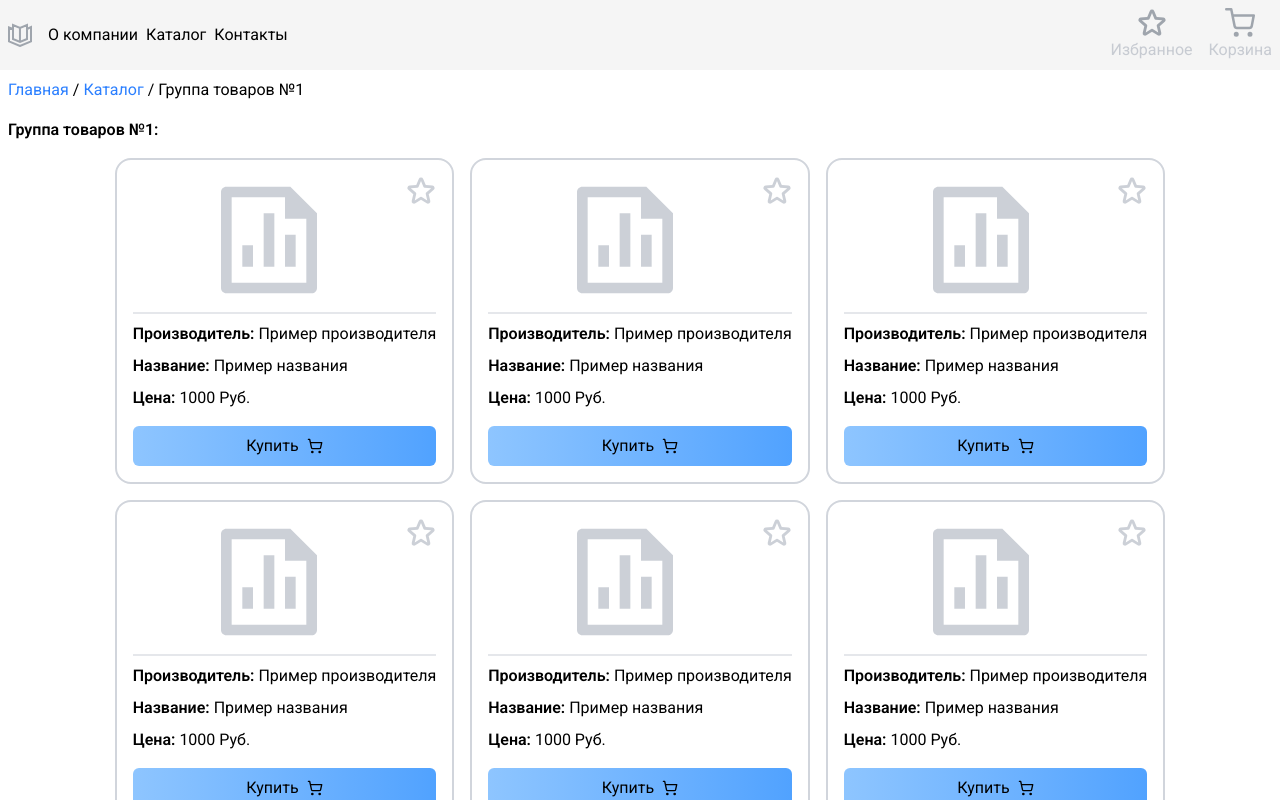
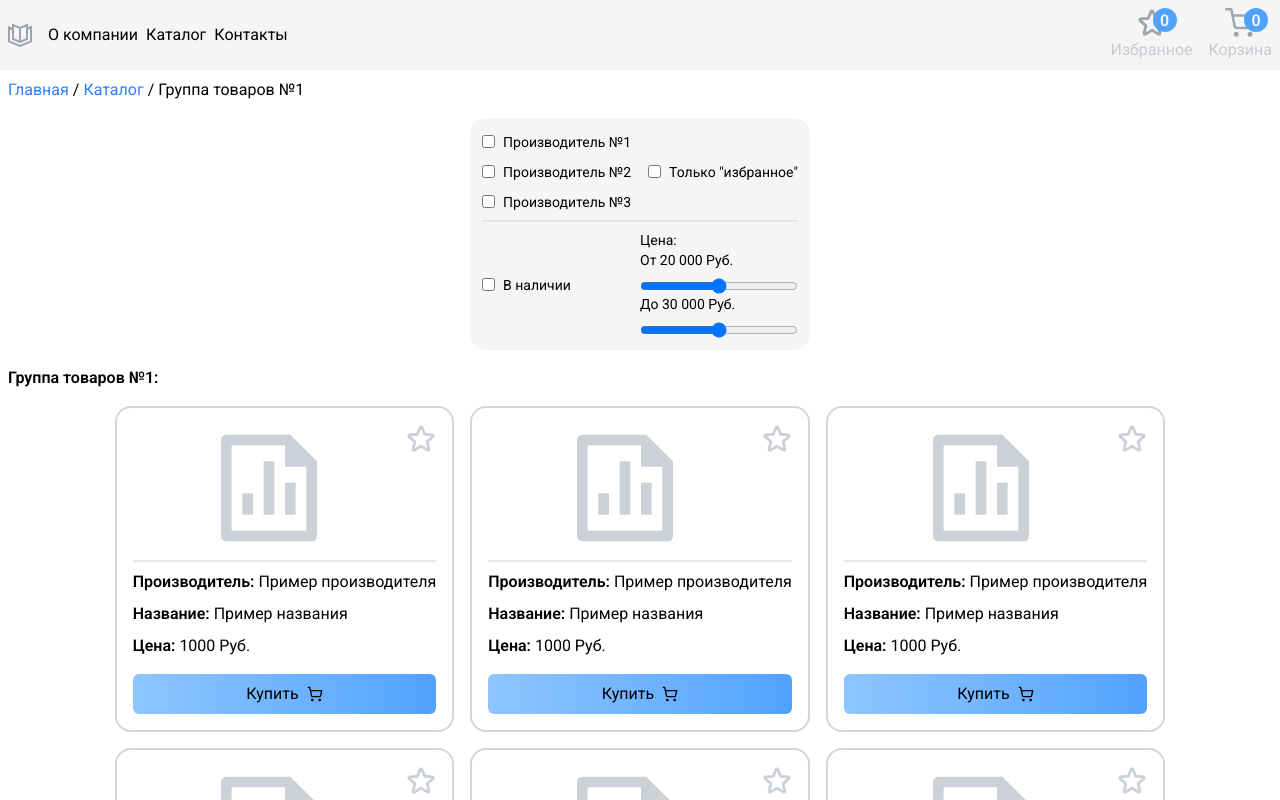
Before and after one commit to Vb3519/website_scheme, a React (Vite) app: page /#/catalog/groupOne in a window 1280 px wide. Shown: the top 800 px of the page. Built offline with nearby package versions, Linux system fonts and the light colour scheme; a web font is replaced by a local one.

Commit message:
на каждой странице добавлены компоненты с навигационными ссылками, форма для фильтрации товаров в каталоге

```diff
--- a/src/pages/AboutPage.tsx
+++ b/src/pages/AboutPage.tsx
@@ -1,16 +1,29 @@
+import { NavLink } from 'react-router-dom';
+
+// React-icons:
 import { MdDesignServices } from 'react-icons/md';
 
 // Ui:
 import CustomSection from '../shared/ui/CustomSection';
+import BreadCrumbs from '../shared/ui/BreadCrumbs';
 
 const AboutPage = () => {
   return (
     <main className="p-2 h-full flex-1 flex flex-col gap-10 justify-between overflow-y-auto">
-      <CustomSection className="h-full lg:h-screen">
+      <CustomSection className="h-full justify-start lg:h-screen">
+        <BreadCrumbs>
+          <li>
+            <NavLink to="/">Главная</NavLink>
+          </li>
+          <li className="text-black">
+            <span>/</span> О компании
+          </li>
+        </BreadCrumbs>
+
         <h1 className="text-center font-semibold text-2xl">
           Информация о компании
         </h1>
-        <MdDesignServices className="text-9xl text-gray-400/50" />
+        <MdDesignServices className="m-auto text-9xl text-gray-400/50" />
       </CustomSection>
     </main>
   );
--- a/src/pages/CartPage.tsx
+++ b/src/pages/CartPage.tsx
@@ -1,14 +1,27 @@
+import { NavLink } from 'react-router-dom';
+
+// React-icons:
 import { FiShoppingCart } from 'react-icons/fi';
 
 // Ui:
 import CustomSection from '../shared/ui/CustomSection';
+import BreadCrumbs from '../shared/ui/BreadCrumbs';
 
 const CartPage = () => {
   return (
     <main className="p-2 h-full flex-1 flex flex-col gap-10 justify-between overflow-y-auto">
-      <CustomSection className="h-full lg:h-screen">
+      <CustomSection className="h-full justify-start lg:h-screen">
+        <BreadCrumbs>
+          <li>
+            <NavLink to="/">Главная</NavLink>
+          </li>
+          <li className="text-black">
+            <span>/</span> Корзина товаров
+          </li>
+        </BreadCrumbs>
+
         <h1 className="text-center font-semibold text-2xl">Корзина</h1>
-        <FiShoppingCart className="text-9xl text-gray-400/50 lg:m-0" />
+        <FiShoppingCart className="m-auto text-9xl text-gray-400/50" />
       </CustomSection>
     </main>
   );
--- a/src/pages/ContactsPage.tsx
+++ b/src/pages/ContactsPage.tsx
@@ -1,16 +1,29 @@
+import { NavLink } from 'react-router-dom';
+
+// React-icons:
 import { GrContact } from 'react-icons/gr';
 
 // Ui:
 import CustomSection from '../shared/ui/CustomSection';
+import BreadCrumbs from '../shared/ui/BreadCrumbs';
 
 const ContactsPage = () => {
   return (
     <main className="p-2 h-full flex-1 flex flex-col gap-10 justify-between overflow-y-auto">
-      <CustomSection className="h-full lg:h-screen">
+      <CustomSection className="h-full justify-start lg:h-screen">
+        <BreadCrumbs>
+          <li>
+            <NavLink to="/">Главная</NavLink>
+          </li>
+          <li className="text-black">
+            <span>/</span> Контакты
+          </li>
+        </BreadCrumbs>
+
         <h1 className="text-center font-semibold text-2xl">
           Контакты для обратной связи
         </h1>
-        <GrContact className="text-9xl text-gray-400/50" />
+        <GrContact className="m-auto text-9xl text-gray-400/50" />
       </CustomSection>
     </main>
   );
--- a/src/pages/FavouritePage.tsx
+++ b/src/pages/FavouritePage.tsx
@@ -1,14 +1,27 @@
+import { NavLink } from 'react-router-dom';
+
+// React-icons:
 import { PiStarBold } from 'react-icons/pi';
 
 // Ui:
 import CustomSection from '../shared/ui/CustomSection';
+import BreadCrumbs from '../shared/ui/BreadCrumbs';
 
 const FavouritePage = () => {
   return (
     <main className="p-2 h-full flex-1 flex flex-col gap-10 justify-between overflow-y-auto">
-      <CustomSection className="h-full lg:h-screen">
+      <CustomSection className="h-full justify-start lg:h-screen">
+        <BreadCrumbs>
+          <li>
+            <NavLink to="/">Главная</NavLink>
+          </li>
+          <li className="text-black">
+            <span>/</span> Избранное
+          </li>
+        </BreadCrumbs>
+
         <h1 className="text-center font-semibold text-2xl">Избранное</h1>
-        <PiStarBold className="text-9xl text-gray-400/50" />
+        <PiStarBold className="m-auto text-9xl text-gray-400/50" />
       </CustomSection>
     </main>
   );
--- a/src/pages/catalog/CatalogGroupOnePage.tsx
+++ b/src/pages/catalog/CatalogGroupOnePage.tsx
@@ -9,6 +9,7 @@ import CustomSection from '../../shared/ui/CustomSection';
 import BreadCrumbs from '../../shared/ui/BreadCrumbs';
 import ProductCard from '../../shared/ui/ProductCard';
 import CustomButton from '../../shared/ui/CustomButton';
+import CatalogFiltersForm from '../../widgets/CatalogFiltersForm';
 
 const CatalogGroupOnePage = () => {
   return (
@@ -27,6 +28,8 @@ const CatalogGroupOnePage = () => {
             <span>/</span> Группа товаров №1
           </li>
         </BreadCrumbs>
+
+        <CatalogFiltersForm />
 
         <h1 className="w-full text-left font-semibold">Группа товаров №1:</h1>
 
--- a/src/pages/catalog/CatalogPage.tsx
+++ b/src/pages/catalog/CatalogPage.tsx
@@ -1,19 +1,28 @@
 import { NavLink } from 'react-router-dom';
 
 // React-icons:
-import { LuNotebookPen } from 'react-icons/lu';
 import { RiFileList3Line } from 'react-icons/ri';
 
 // Ui:
 import CustomSection from '../../shared/ui/CustomSection';
+import BreadCrumbs from '../../shared/ui/BreadCrumbs';
 
 const CatalogPage = () => {
   return (
     <main className="p-2 h-full flex-1 flex flex-col gap-10 justify-between overflow-y-auto">
       <CustomSection className="justify-start md:h-full lg:h-screen">
+        <BreadCrumbs>
+          <li>
+            <NavLink to="/">Главная</NavLink>
+          </li>
+          <li className="text-black">
+            <span>/</span> Каталог
+          </li>
+        </BreadCrumbs>
+
         <h1 className="text-center font-semibold text-2xl">Каталог товаров</h1>
 
-        <ul className="w-full flex flex-col gap-4 justify-center md:flex-row">
+        <ul className="m-auto w-full flex flex-col gap-4 justify-center md:flex-row">
           <ProductsGroupCard>
             <h2 className="font-semibold">Группа товаров №1</h2>
             <RiFileList3Line className="text-9xl text-gray-400/50" />
--- /dev/null
+++ b/src/widgets/CatalogFiltersForm.tsx
@@ -0,0 +1,61 @@
+const CatalogFiltersForm = () => {
+  return (
+    <form className="p-3 text-sm bg-[#f5f5f5] rounded-2xl grid grid-cols-2">
+      {/* ----- Производители: ----- */}
+      <fieldset className="pb-2 border-b-2 border-b-gray-200 flex flex-col gap-2">
+        <div className="flex gap-2 items-center">
+          <input id="devOne" type="checkbox"></input>
+          <label htmlFor="devOne" className="mt-0.5 cursor-pointer">
+            Производитель №1
+          </label>
+        </div>
+
+        <div className="flex gap-2 items-center">
+          <input id="devTwo" type="checkbox"></input>
+          <label htmlFor="devTwo" className="mt-0.5 cursor-pointer">
+            Производитель №2
+          </label>
+        </div>
+
+        <div className="flex gap-2 items-center">
+          <input id="devThree" type="checkbox"></input>
+          <label htmlFor="devThree" className="mt-0.5 cursor-pointer">
+            Производитель №3
+          </label>
+        </div>
+      </fieldset>
+
+      {/* ----- Избранное: ----- */}
+      <fieldset className="pb-2 pl-2 border-b-2 border-b-gray-200 flex gap-2 items-center">
+        <input id="onlyFav" type="checkbox"></input>
+        <label htmlFor="onlyFav" className="mt-0.5 cursor-pointer">
+          Только "избранное"
+        </label>
+      </fieldset>
+
+      {/* ----- В наличии: ----- */}
+      <fieldset className="pt-2 flex gap-2 items-center">
+        <input id="inStock" type="checkbox"></input>
+        <label htmlFor="inStock" className="mt-0.5 cursor-pointer">
+          В наличии
+        </label>
+      </fieldset>
+
+      {/* ----- Цена: ----- */}
+      <fieldset className="pt-2">
+        <p>Цена:</p>
+        <div className="flex flex-col gap-2">
+          <span>От 20 000 Руб.</span>
+          <input type="range" step="100" min="20000" max="30000"></input>
+        </div>
+
+        <div className="flex flex-col gap-2">
+          <span>До 30 000 Руб.</span>
+          <input type="range" step="100" min="20000" max="30000"></input>
+        </div>
+      </fieldset>
+    </form>
+  );
+};
+
+export default CatalogFiltersForm;
--- a/src/widgets/Footer.tsx
+++ b/src/widgets/Footer.tsx
@@ -13,22 +13,28 @@ const Footer = () => {
   return (
     <footer className="p-2 flex flex-col gap-2 bg-[#f5f5f5] lg:flex-row lg:justify-between lg:py-4">
       <ul className="flex gap-4 justify-center lg:hidden">
-        <li>
+        <li className="relative">
           <NavLink
             to="favourite"
             className="flex flex-col items-center justify-center cursor-pointer"
           >
             <PiStarBold className="text-3xl text-gray-600/50" />{' '}
             <span className="text-gray-400/50">Избранное</span>
+            <div className="absolute top-0 right-4 flex items-center justify-center w-6 h-6 rounded-[50%] bg-blue-400 font-semibold text-[whitesmoke]">
+              <span className="mt-0.5">0</span>
+            </div>
           </NavLink>
         </li>
-        <li>
+        <li className="relative">
           <NavLink
             to="cart"
             className="flex flex-col items-center justify-center cursor-pointer"
           >
             <FiShoppingCart className="text-3xl text-gray-600/50" />{' '}
             <span className="text-gray-400/50">Корзина</span>
+            <div className="absolute top-0 right-1 flex items-center justify-center w-6 h-6 rounded-[50%] bg-blue-400 font-semibold text-[whitesmoke]">
+              <span className="mt-0.5">0</span>
+            </div>
           </NavLink>
         </li>
       </ul>
--- a/src/widgets/Header.tsx
+++ b/src/widgets/Header.tsx
@@ -26,22 +26,28 @@ const Header = () => {
       </nav>
 
       <ul className="ml-auto hidden gap-4 justify-between lg:flex">
-        <li>
+        <li className="relative">
           <NavLink
             to="favourite"
             className="flex flex-col items-center justify-center cursor-pointer"
           >
             <PiStarBold className="text-3xl text-gray-600/50" />{' '}
             <span className="text-gray-400/50">Избранное</span>
+            <div className="absolute top-0 right-4 flex items-center justify-center w-6 h-6 rounded-[50%] bg-blue-400 font-semibold text-[whitesmoke]">
+              <span className="mt-0.5">0</span>
+            </div>
           </NavLink>
         </li>
-        <li>
+        <li className="relative">
           <NavLink
             to="cart"
             className="flex flex-col items-center justify-center cursor-pointer"
           >
             <FiShoppingCart className="text-3xl text-gray-600/50" />{' '}
             <span className="text-gray-400/50">Корзина</span>
+            <div className="absolute top-0 right-1 flex items-center justify-center w-6 h-6 rounded-[50%] bg-blue-400 font-semibold text-[whitesmoke]">
+              <span className="mt-0.5">0</span>
+            </div>
           </NavLink>
         </li>
       </ul>
```
